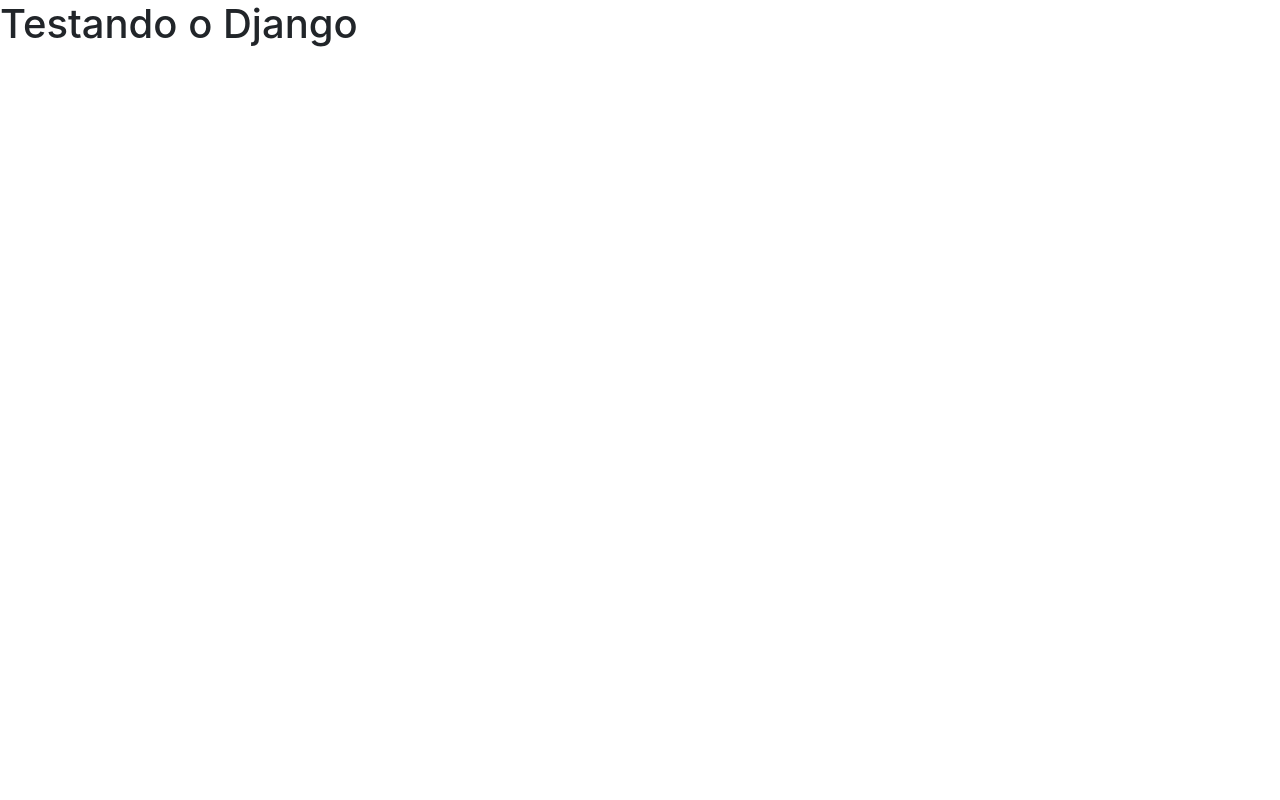
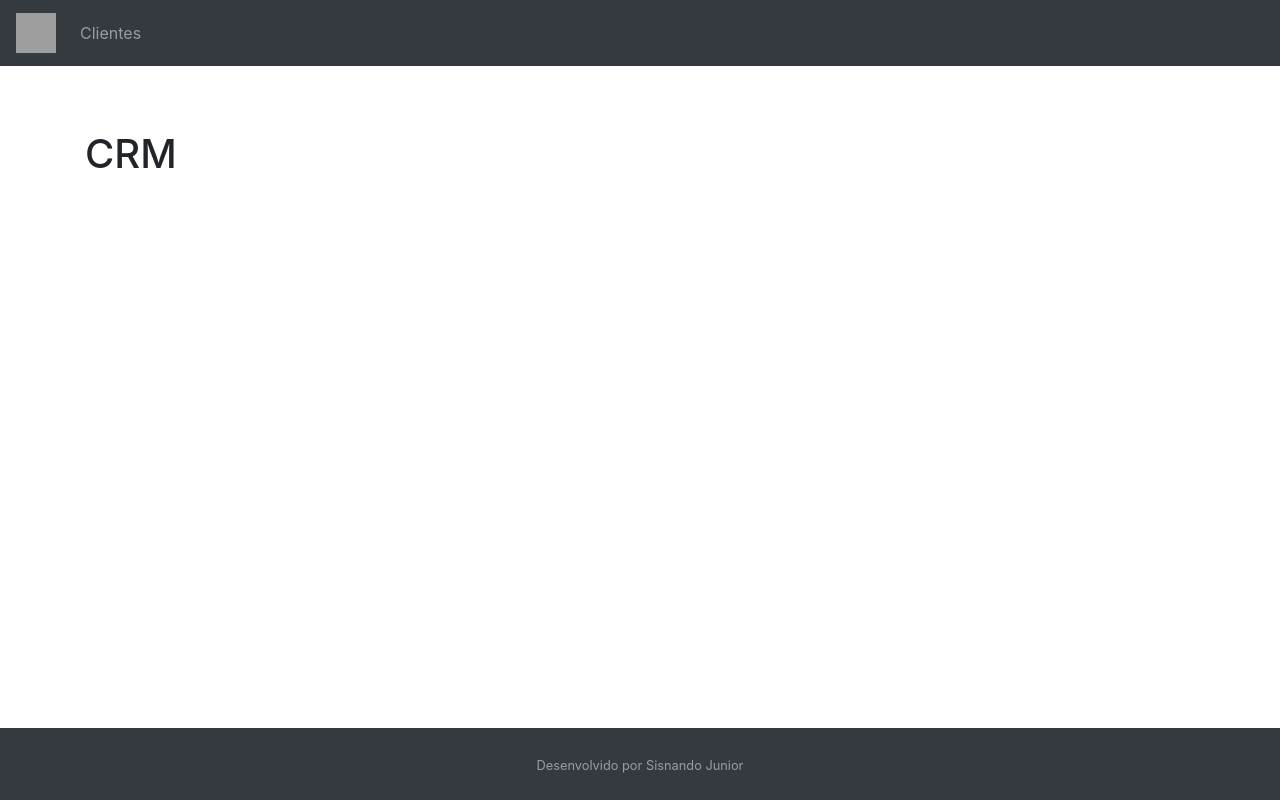
Before and after one commit to nandodevs/crm-bootstrap-django, a Django app: page / in a window 1280 px wide. Run offline with Django 3.2, Linux system fonts and the light colour scheme; some libraries are stand-ins or nearby versions; grey boxes are pictures that could not be loaded.

Commit message:
Atualizada a interface

```diff
--- a/core/templates/index.html
+++ b/core/templates/index.html
@@ -1 +1,5 @@
 {% extends "model-page.html" %}
+
+{% block content %}
+    <h1>CRM</h1>
+{% endblock %}
--- a/core/templates/model-footer.html
+++ b/core/templates/model-footer.html
@@ -0,0 +1,3 @@
+<div class="container text-center">
+    <small>Desenvolvido por Sisnando Junior</small>
+</div>
--- a/core/templates/model-header.html
+++ b/core/templates/model-header.html
@@ -0,0 +1,9 @@
+<nav class="navbar navbar-expand-sm bg-dark navbar-dark">
+    <a class="navbar-brand" href={% url 'index'%}>
+        <img src="https://www.leadfinder.com.br/images/crm.png" alt="" width="40" height="40" loading="lazy">
+    </a>
+    <ul class="navbar-nav mr-auto">
+        <li class="nav-item"></li>
+        <a class="nav-link" href={% url 'customer:customer_list' %}>Clientes</a>
+    </ul>
+</nav>
--- a/core/templates/model-page.html
+++ b/core/templates/model-page.html
@@ -13,6 +13,30 @@
         <header>
             {% include "model-header.html" %}
         </header>
-    <h1>Testando o Django</h1>
+
+        <main class="content" style="margin-top: 5%">
+            <div class="container">
+                {% block content %} {% endblock %}
+            </div>
+
+        </main>
+
+        <footer class="py-4 bg-dark text-white-50" >
+            {% include "model-footer.html" %}
+        </footer>
     </body>
+
+    <style>
+        html, body {
+            height: 100%;
+        }
+        main{
+           flex: 1 0 auto;
+        }
+        footer{
+            flex-shrink: none;
+            margin-top: 2em;
+        }
+
+    </style>
 </html>
--- a/crm/urls.py
+++ b/crm/urls.py
@@ -1,8 +1,9 @@
 from django.contrib import admin
-from django.urls import path
+from django.urls import path, include
 from django.views.generic import TemplateView
 
 urlpatterns = [
     path('admin/', admin.site.urls),
-    path('', TemplateView.as_view(template_name="index.html")),
+    path('', TemplateView.as_view(template_name="index.html"), name="index"),
+    path("customer/", include("customer.urls"))
 ]
--- a/customer/models.py
+++ b/customer/models.py
@@ -1,7 +1,7 @@
 from django.db import models
 
 # Create your models here.
-
+#Classe Modelo
 class Customer(models.Model):
     first_name = models.CharField(max_length=30)
     last_name = models.CharField(max_length=50)
--- /dev/null
+++ b/customer/templates/customer/customer_list.html
@@ -0,0 +1 @@
+{% extends "model-page.html" %}
--- /dev/null
+++ b/customer/urls.py
@@ -0,0 +1,8 @@
+from django.urls import path
+from .views import CustomerListView
+
+app_name = "customer"
+
+urlpatterns = [
+    path("list/", CustomerListView.as_view(), name="customer_list")
+]
```
Also changed, not shown: customer/views.py (+6 -2 lines), db.sqlite3.
